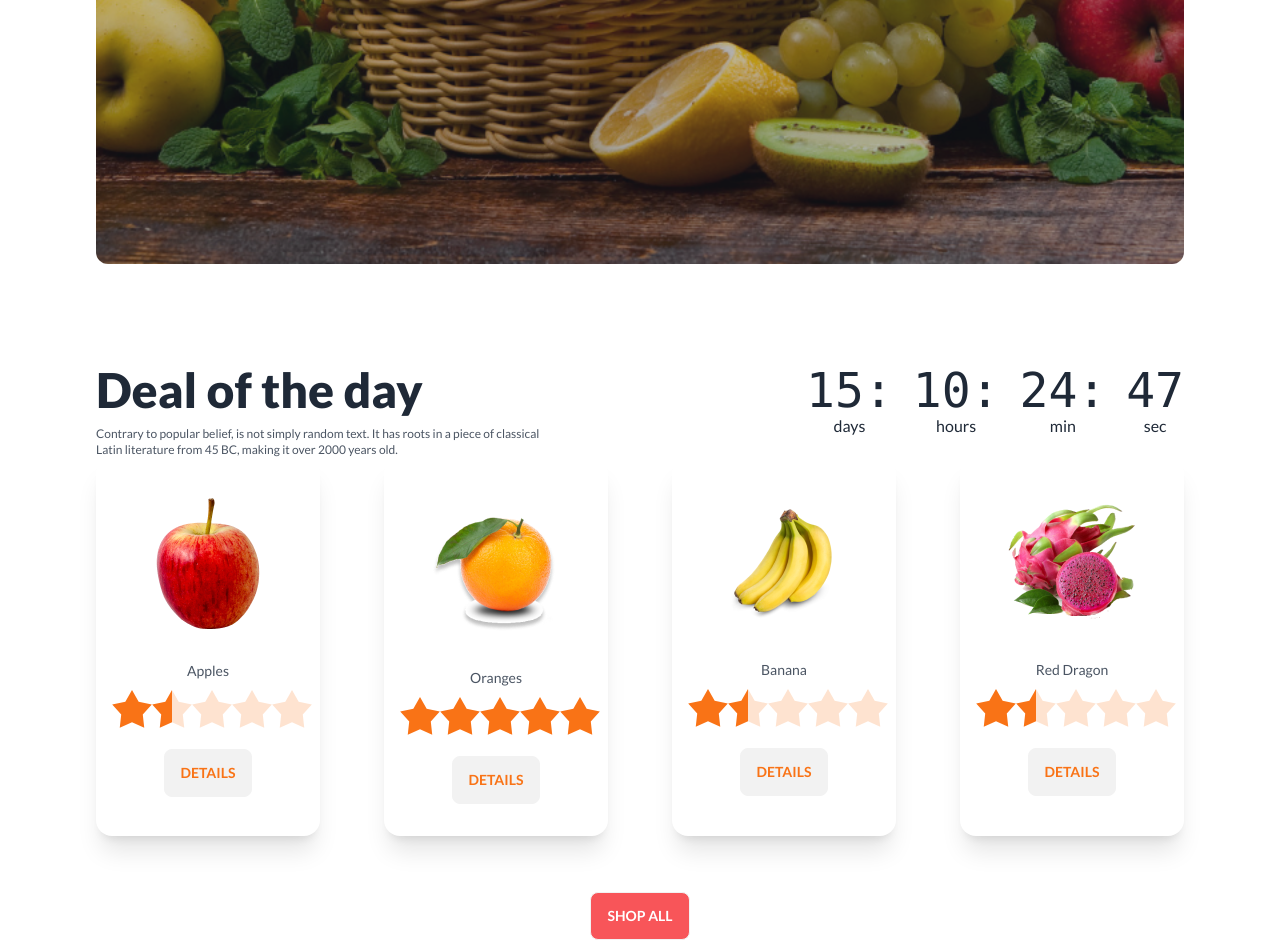
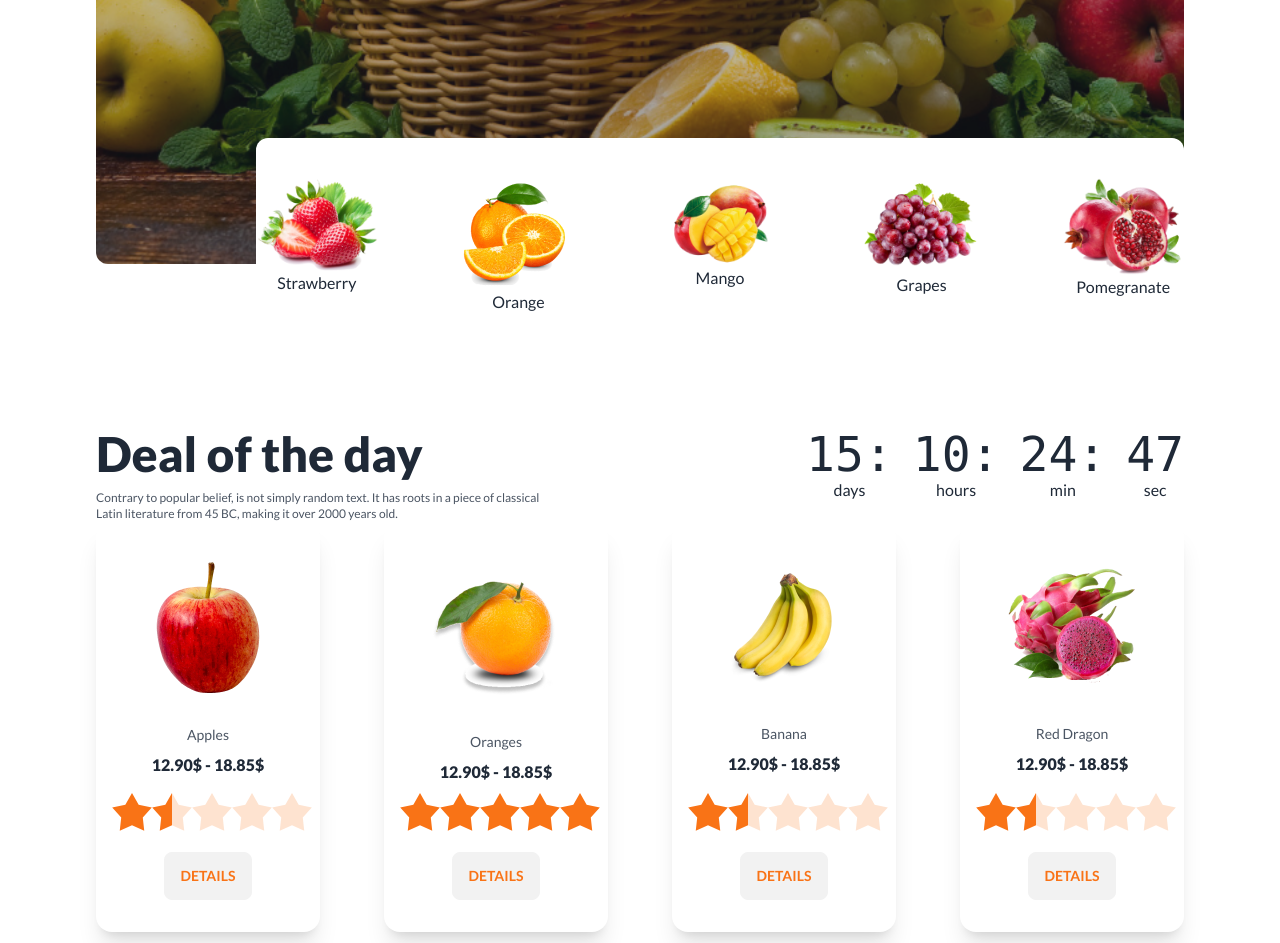
Before and after one commit to Mahadi-Hasan402180/assainment-three, a plain HTML site: page index.html in a window 1280 px wide. Shown: the part 780-1723 px from the top of the page. Drawn offline with nearby package versions, Linux system fonts and the light colour scheme; grey boxes are pictures that could not be loaded.

Commit message:
pre complete

```diff
--- a/index.html
+++ b/index.html
@@ -106,7 +106,7 @@
     <main class="max-w-screen-2xl mx-auto px-8 md:px-16 lg:px-24 py-5 my-10">
 
         <!-- Exotic tastes at your doorstep  -->
-        <section>
+        <section class="lg:relative mb-40">
 
 
 
@@ -207,7 +207,34 @@
 
 
 
+              <div class="grid pt-10 grid-cols-2 md:grid-cols-3 lg:grid-cols-5 lg:absolute lg:-bottom-11 lg:ml-40 rounded-xl gap-20 lg:justify-center text-center bg-white">
 
+
+                <div>
+                  <img src="./images/fruit4.png" alt="">
+                  <p>Strawberry</p>
+                </div>
+                <div>
+                  <img src="./images/fruit2.png" alt="">
+                  <p>Orange</p>
+                </div>
+
+                <div>
+                  <img src="./images/fruit3.png" alt="">
+                  <p>Mango</p>
+                </div>
+
+                <div>
+                  <img src="./images/fruit1.png" alt="">
+                  <p>Grapes</p>
+                </div>
+
+                <div>
+                  <img src="./images/fruit5.png" alt="">
+                  <p>Pomegranate</p>
+                </div>
+
+              </div>
 
 
 
@@ -265,7 +292,7 @@
                 </figure>
                 <div class="card-body items-center text-center">
                   <h2 class="card-title text-sm font-light text-gray-600">Apples</h2>
-
+                  <p class="font-black">12.90$ - 18.85$</p>
                   <div class="rating rating-lg rating-half">
                     <input type="radio" name="rating-11" class="rating-hidden" />
                     <input type="radio" name="rating-11" class="bg-orange-500 mask mask-star-2 mask-half-1" />
@@ -331,7 +358,7 @@
 
                 <div class="card-body items-center text-center">
                   <h2 class="card-title text-sm font-light text-gray-600">Oranges</h2>
-
+                  <p class="font-black">12.90$ - 18.85$</p>
                   <div class="rating rating-lg rating-half">
                     <input type="radio" name="rating-10" class="rating-hidden" />
                     <input type="radio" name="rating-10" class="bg-orange-500 mask mask-star-2 mask-half-1" />
@@ -358,6 +385,7 @@
                             </figure>
                             <div class="card-body items-center text-center">
                                 <h2 class="text-3xl font-black">Oranges</h2>
+
                               <h2 class="card-title text-sm font-light text-gray-600">Professional employees are there for you to pick the most
                                 amazing and fresh fruits.</h2>
 
@@ -395,7 +423,7 @@
                 </figure>
                 <div class="card-body items-center text-center">
                   <h2 class="card-title text-sm font-light text-gray-600">Banana</h2>
-
+                  <p class="font-black">12.90$ - 18.85$</p>
                   <div class="rating rating-lg rating-half">
                     <input type="radio" name="rating-9" class="rating-hidden" />
                     <input type="radio" name="rating-9" class="bg-orange-500 mask mask-star-2 mask-half-1" />
@@ -459,7 +487,7 @@
                 </figure>
                 <div class="card-body items-center text-center">
                   <h2 class="card-title text-sm font-light text-gray-600">Red Dragon</h2>
-
+                  <p class="font-black">12.90$ - 18.85$</p>
                   <div class="rating rating-lg rating-half">
                     <input type="radio" name="rating-10" class="rating-hidden" />
                     <input type="radio" name="rating-10" class="bg-orange-500 mask mask-star-2 mask-half-1" />
```
